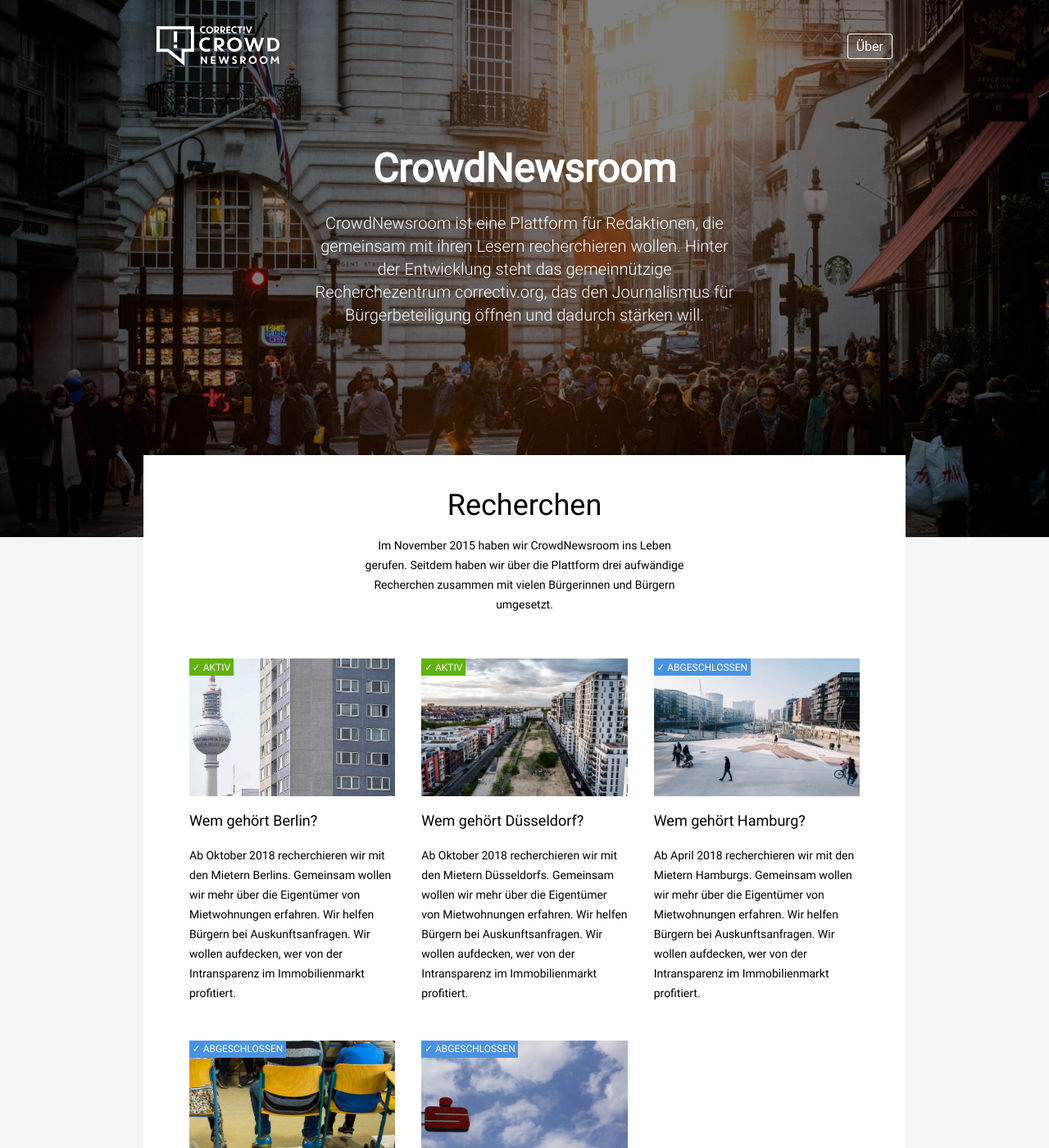
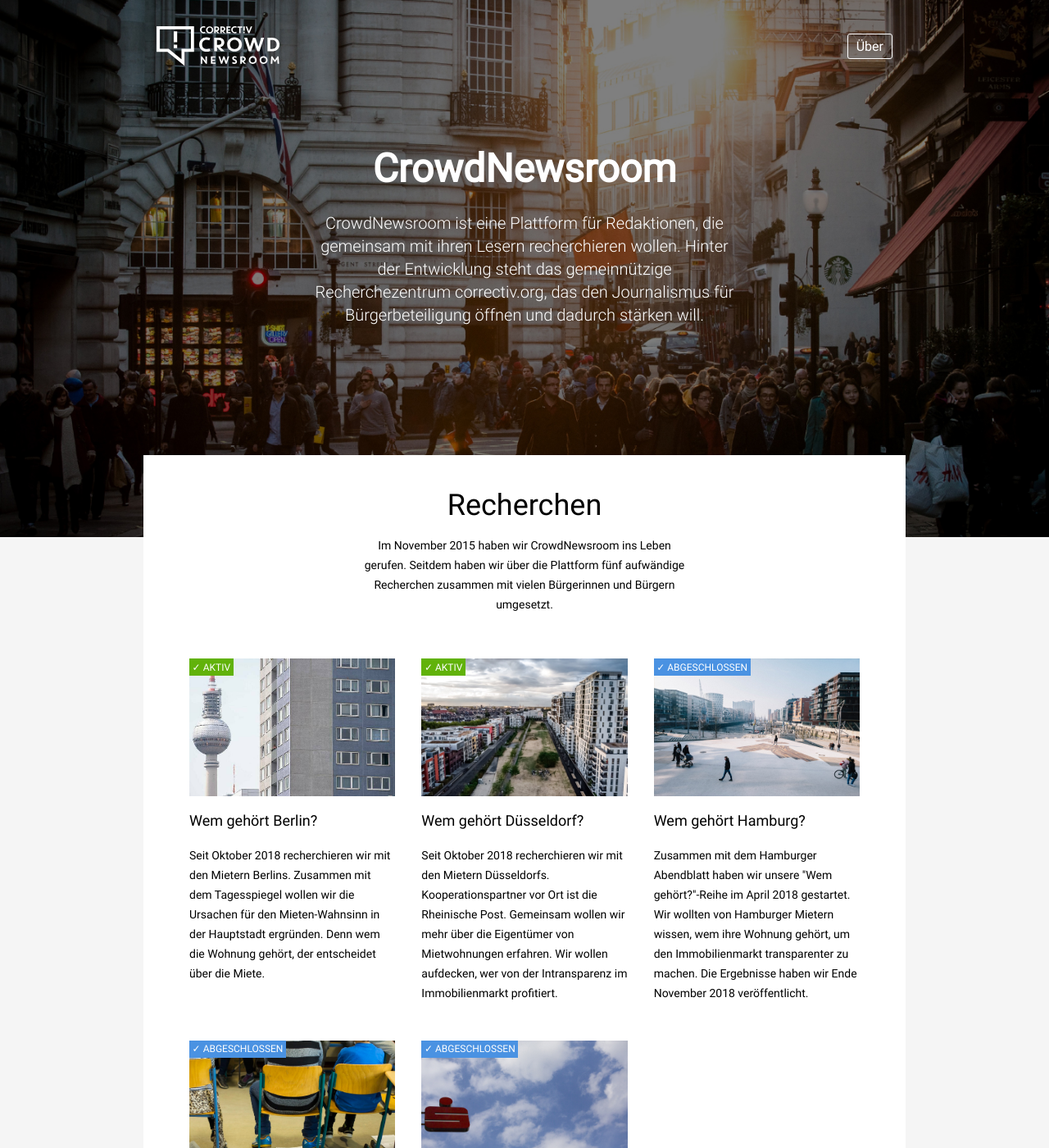
Before and after one commit to correctiv/cnr-landingpage, a Jekyll site: the page built from index.md, in a window 1280 px wide and 1400 px high. Shown: the whole window at 82% size. Built offline with Jekyll 4.4.1, drawn with Linux system fonts in a browser that asks for light colours; comment, search, counter and statistics services are not loaded.

Commit message:
Update wem gehört texts

```diff
--- a/index.md
+++ b/index.md
@@ -3,7 +3,7 @@
 title: Start
 ---
 <h2 class="centered">Recherchen </h2>
-<p class='description'>Im November 2015 haben wir CrowdNewsroom ins Leben gerufen. Seitdem haben wir über die Plattform drei aufwändige Recherchen zusammen mit vielen Bürgerinnen und Bürgern umgesetzt.
+<p class='description'>Im November 2015 haben wir CrowdNewsroom ins Leben gerufen. Seitdem haben wir über die Plattform fünf aufwändige Recherchen zusammen mit vielen Bürgerinnen und Bürgern umgesetzt.
 </p>
 <ul class="projects">
      <li>
@@ -12,7 +12,7 @@
                 <img src="assets/images/wgber.jpg" alt=""/>
             </div>
             <h3>Wem gehört Berlin?</h3>
-            <p>Ab Oktober 2018 recherchieren wir mit den Mietern Berlins. Gemeinsam wollen wir mehr über die Eigentümer von Mietwohnungen erfahren. Wir helfen Bürgern bei Auskunftsanfragen. Wir wollen aufdecken, wer von der Intransparenz im Immobilienmarkt profitiert.</p>
+            <p>Seit Oktober 2018 recherchieren wir mit den Mietern Berlins. Zusammen mit dem Tagesspiegel wollen wir die Ursachen für den Mieten-Wahnsinn in der Hauptstadt ergründen. Denn wem die Wohnung gehört, der entscheidet über die Miete.</p>
         </a>
     </li>
           <li>
@@ -21,7 +21,7 @@
                 <img src="assets/images/wgd.jpg" alt=""/>
             </div>
             <h3>Wem gehört Düsseldorf?</h3>
-            <p>Ab Oktober 2018 recherchieren wir mit den Mietern Düsseldorfs. Gemeinsam wollen wir mehr über die Eigentümer von Mietwohnungen erfahren. Wir helfen Bürgern bei Auskunftsanfragen. Wir wollen aufdecken, wer von der Intransparenz im Immobilienmarkt profitiert.</p>
+            <p>Seit Oktober 2018 recherchieren wir mit den Mietern Düsseldorfs. Kooperationspartner vor Ort ist die Rheinische Post. Gemeinsam wollen wir mehr über die Eigentümer von Mietwohnungen erfahren. Wir wollen aufdecken, wer von der Intransparenz im Immobilienmarkt profitiert.</p>
         </a>
     </li>
     <li>
@@ -30,7 +30,7 @@
                 <img src="assets/images/wghh.jpg" alt=""/>
             </div>
             <h3>Wem gehört Hamburg?</h3>
-            <p>Ab April 2018 recherchieren wir mit den Mietern Hamburgs. Gemeinsam wollen wir mehr über die Eigentümer von Mietwohnungen erfahren. Wir helfen Bürgern bei Auskunftsanfragen. Wir wollen aufdecken, wer von der Intransparenz im Immobilienmarkt profitiert.</p>
+            <p>Zusammen mit dem Hamburger Abendblatt haben wir unsere "Wem gehört?"-Reihe im April 2018 gestartet. Wir wollten von Hamburger Mietern wissen, wem ihre Wohnung gehört, um den Immobilienmarkt transparenter zu machen. Die Ergebnisse haben wir Ende November 2018 veröffentlicht.</p>
         </a>
     </li>
     <li>
```
